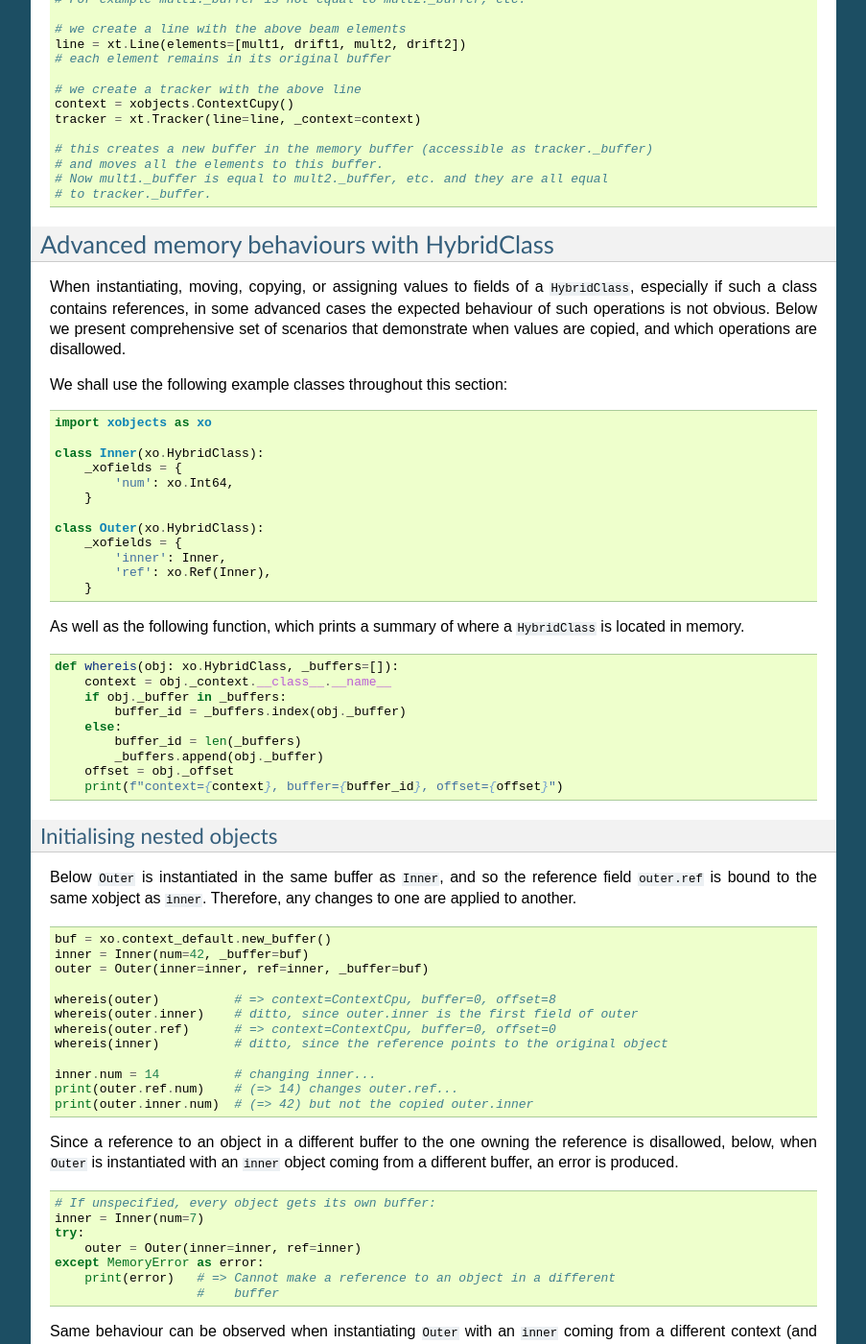
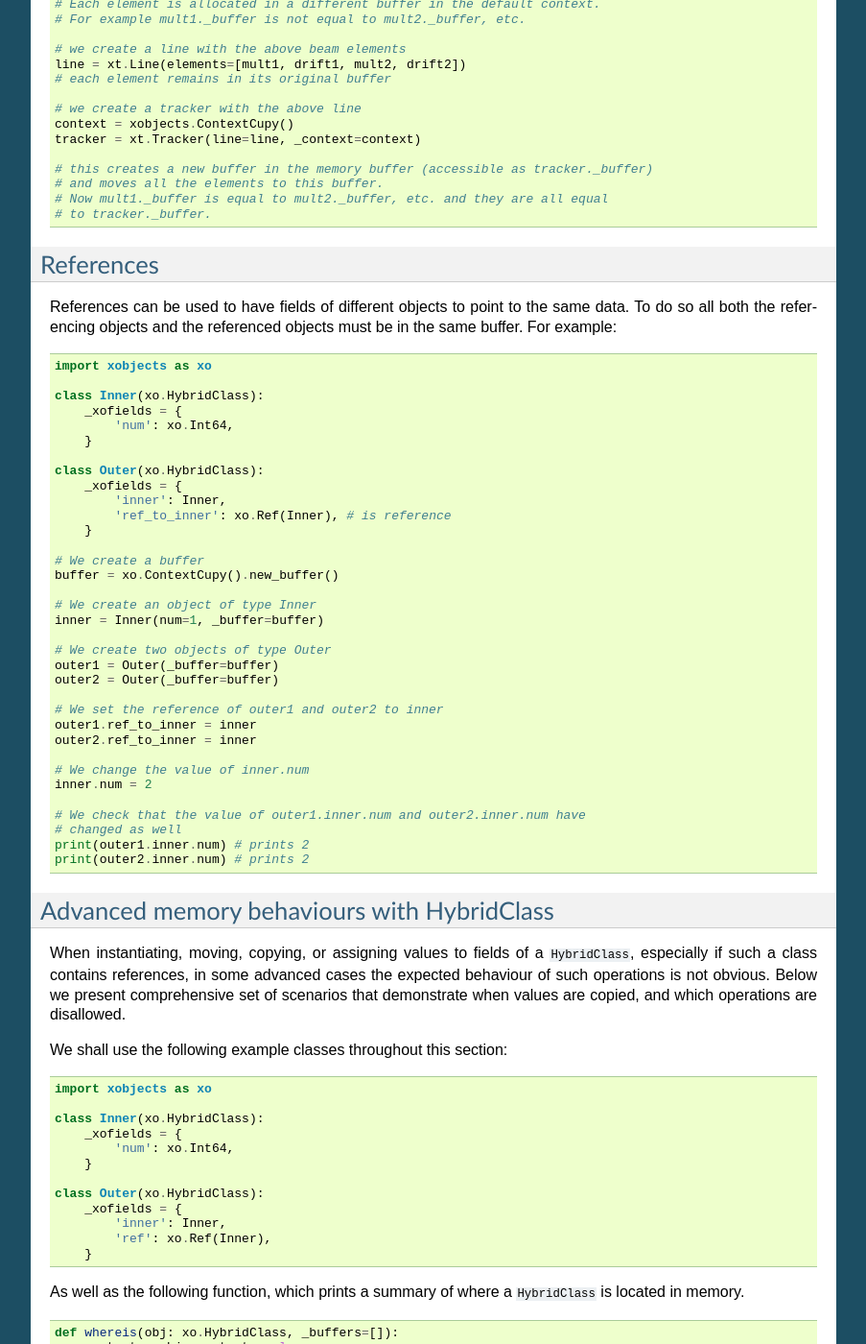
Before and after one commit to xsuite/xsuite, a Sphinx documentation site: the page built from docs/xsuite_data_management.rst, in a window 1280 px wide and 1400 px high, scrolled down 2897 px. Shown: the whole window at 96% size, without its empty margins (198-1101 px from the left). Built offline with Sphinx 7.4.7, drawn with Linux system fonts in a browser that asks for light colours.

Commit message:
Quick push

```diff
--- a/docs/xsuite_data_management.rst
+++ b/docs/xsuite_data_management.rst
@@ -189,6 +189,50 @@ buffer in the context specified when the tracker is created. For example:
     # and moves all the elements to this buffer.
     # Now mult1._buffer is equal to mult2._buffer, etc. and they are all equal
     # to tracker._buffer.
+
+References
+==========
+
+References can be used to have fields of different objects to point to the same
+data. To do so all both the referencing objects and the referenced objects must
+be in the same buffer. For example:
+
+.. code-block:: python
+
+    import xobjects as xo
+
+    class Inner(xo.HybridClass):
+        _xofields = {
+            'num': xo.Int64,
+        }
+
+    class Outer(xo.HybridClass):
+        _xofields = {
+            'inner': Inner,
+            'ref_to_inner': xo.Ref(Inner), # is reference
+        }
+
+    # We create a buffer
+    buffer = xo.ContextCupy().new_buffer()
+
+    # We create an object of type Inner
+    inner = Inner(num=1, _buffer=buffer)
+
+    # We create two objects of type Outer
+    outer1 = Outer(_buffer=buffer)
+    outer2 = Outer(_buffer=buffer)
+
+    # We set the reference of outer1 and outer2 to inner
+    outer1.ref_to_inner = inner
+    outer2.ref_to_inner = inner
+
+    # We change the value of inner.num
+    inner.num = 2
+
+    # We check that the value of outer1.inner.num and outer2.inner.num have
+    # changed as well
+    print(outer1.inner.num) # prints 2
+    print(outer2.inner.num) # prints 2
 
 Advanced memory behaviours with HybridClass
 ===========================================
```
